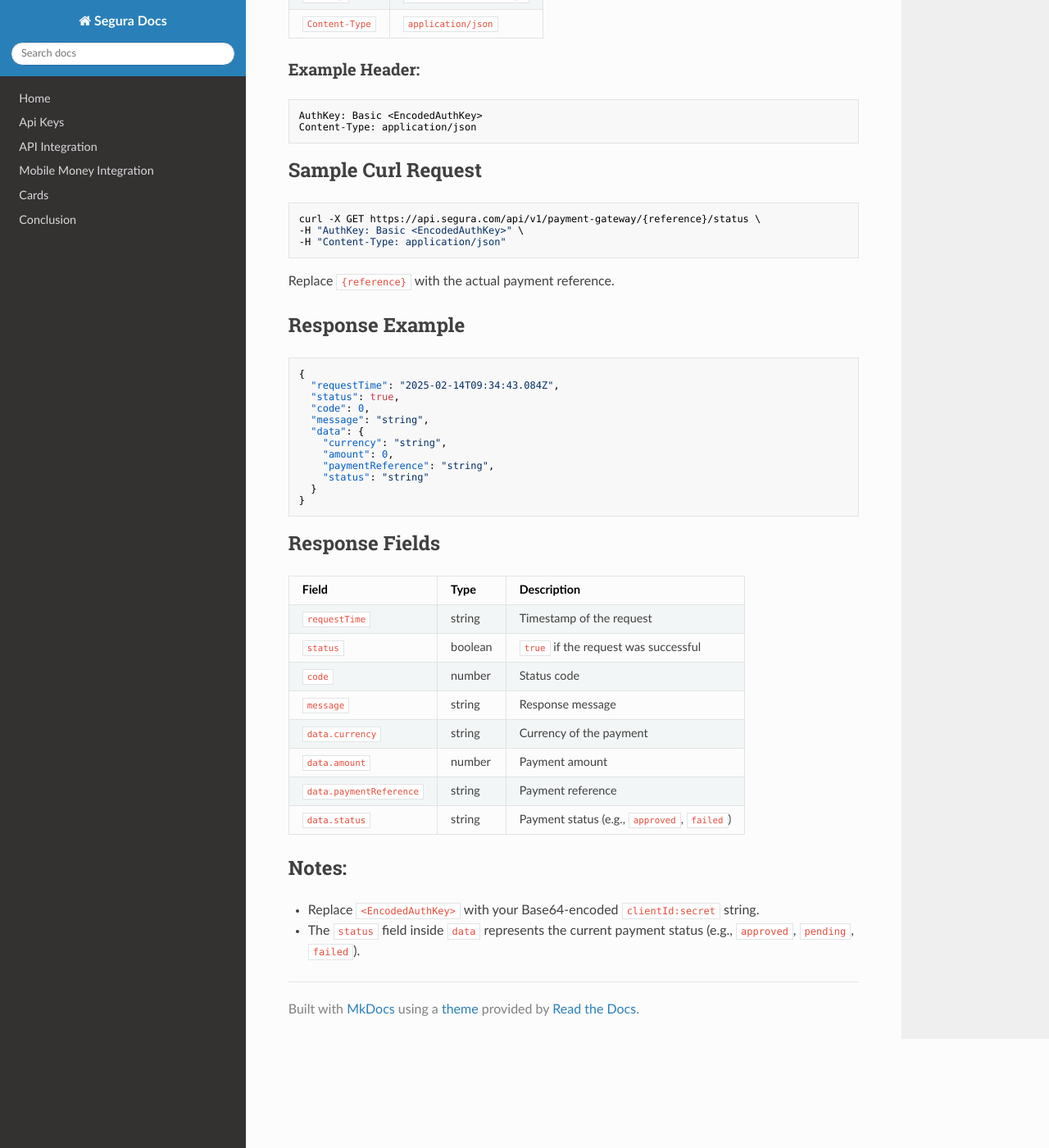
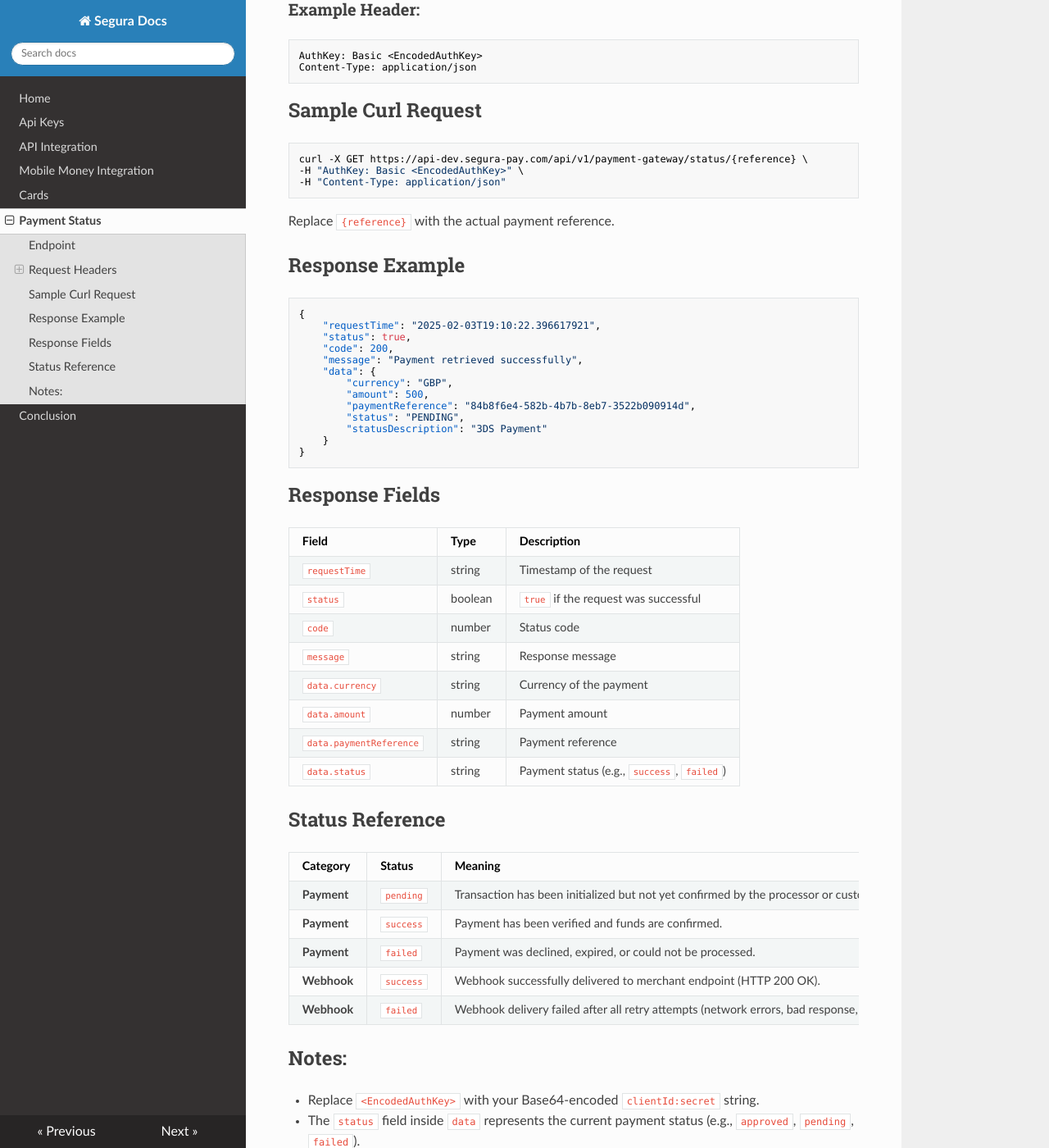
Before and after one commit to Noah-droid/segura, an MkDocs documentation site: the page built from docs/status.md, in a window 1280 px wide and 1400 px high, scrolled down 555 px. Shown: the whole window at 82% size. Built offline with MkDocs 1.6.1, drawn with Linux system fonts in a browser that asks for light colours; nearby versions of some CDN libraries; some of the changed text lies outside the part shown.

Commit message:
added payment status reference

````diff
--- a/docs/status.md
+++ b/docs/status.md
@@ -27,7 +23,7 @@ Content-Type: application/json
 
 ## Sample Curl Request
 ```bash
-curl -X GET https://api.segura.com/api/v1/payment-gateway/{reference}/status \
+curl -X GET https://api-dev.segura-pay.com/api/v1/payment-gateway/status/{reference} \
 -H "AuthKey: Basic <EncodedAuthKey>" \
 -H "Content-Type: application/json"
 ```
@@ -37,16 +33,17 @@ Replace `{reference}` with the actual payment reference.
 ## Response Example
 ```json
 {
-  "requestTime": "2025-02-14T09:34:43.084Z",
-  "status": true,
-  "code": 0,
-  "message": "string",
-  "data": {
-    "currency": "string",
-    "amount": 0,
-    "paymentReference": "string",
-    "status": "string"
-  }
+    "requestTime": "2025-02-03T19:10:22.396617921",
+    "status": true,
+    "code": 200,
+    "message": "Payment retrieved successfully",
+    "data": {
+        "currency": "GBP",
+        "amount": 500,
+        "paymentReference": "84b8f6e4-582b-4b7b-8eb7-3522b090914d",
+        "status": "PENDING",
+        "statusDescription": "3DS Payment"
+    }
 }
 ```
 
@@ -60,7 +57,21 @@ Replace `{reference}` with the actual payment reference.
 | `data.currency`       | string  | Currency of the payment                       |
 | `data.amount`         | number  | Payment amount                                |
 | `data.paymentReference` | string | Payment reference                             |
-| `data.status`         | string  | Payment status (e.g., `approved`, `failed`)   |
+| `data.status`         | string  | Payment status (e.g., `success`, `failed`)   |
+
+
+## Status Reference
+
+| **Category** | **Status** | **Meaning** | **What It’s *Not*** |
+|---------------|-------------|--------------|-----------------------|
+| **Payment** | `pending` | Transaction has been initialized but not yet confirmed by the processor or customer. Funds are not yet captured. | Not a success or failure — it’s still in progress. Do not deliver value or mark order complete. |
+| **Payment** | `success` | Payment has been verified and funds are confirmed. | Not subject to further confirmation; this is final. Do not retry or poll unnecessarily. |
+| **Payment** | `failed` | Payment was declined, expired, or could not be processed. | Not reversible via polling — merchant should reinitiate payment. |
+| **Webhook** | `success` | Webhook successfully delivered to merchant endpoint (HTTP 200 OK). | Doesn’t guarantee merchant processed it correctly — only that it was received. |
+| **Webhook** | `failed` | Webhook delivery failed after all retry attempts (network errors, bad response, or endpoint unavailable). | Doesn’t mean payment failed — only that merchant’s system didn’t acknowledge receipt. |
+
+
+
 
 ## Notes:
 - Replace `<EncodedAuthKey>` with your Base64-encoded `clientId:secret` string.
--- a/mkdocs.yml
+++ b/mkdocs.yml
@@ -9,8 +9,9 @@ nav:
   - Cards: cards.md
   # - Apple Pay & Google Pay: apple-google.md
   # - Segura Virtual Accounts: sva.md
+
+  - Payment Status : status.md
   - Conclusion: conclusion.md
 
-  # - Get Status: status.md
 
 theme: readthedocs
````
Also changed, not shown: other parts of docs/status.md (+1 -5 lines), docs/process.md (+26 -3 lines).
